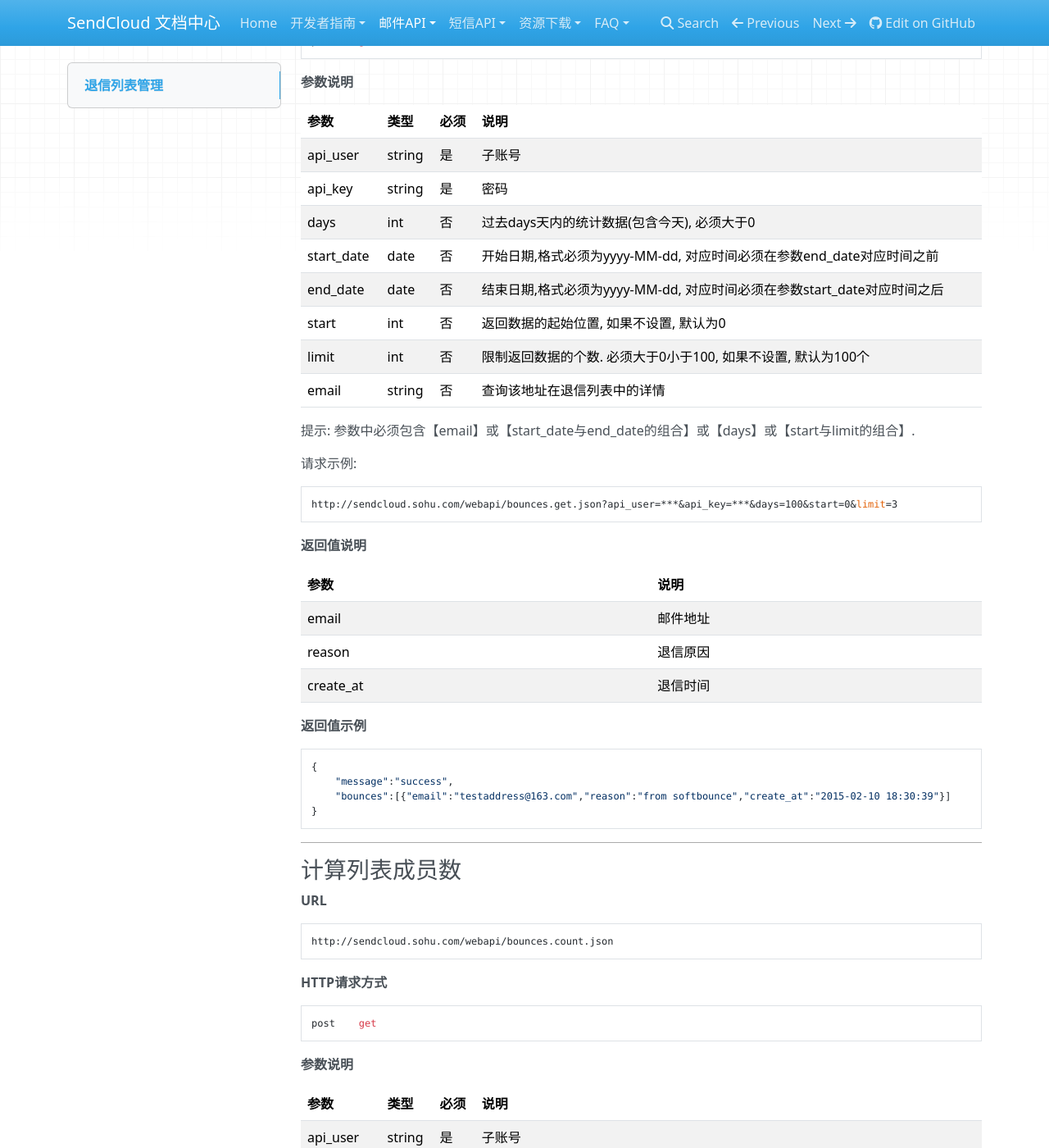
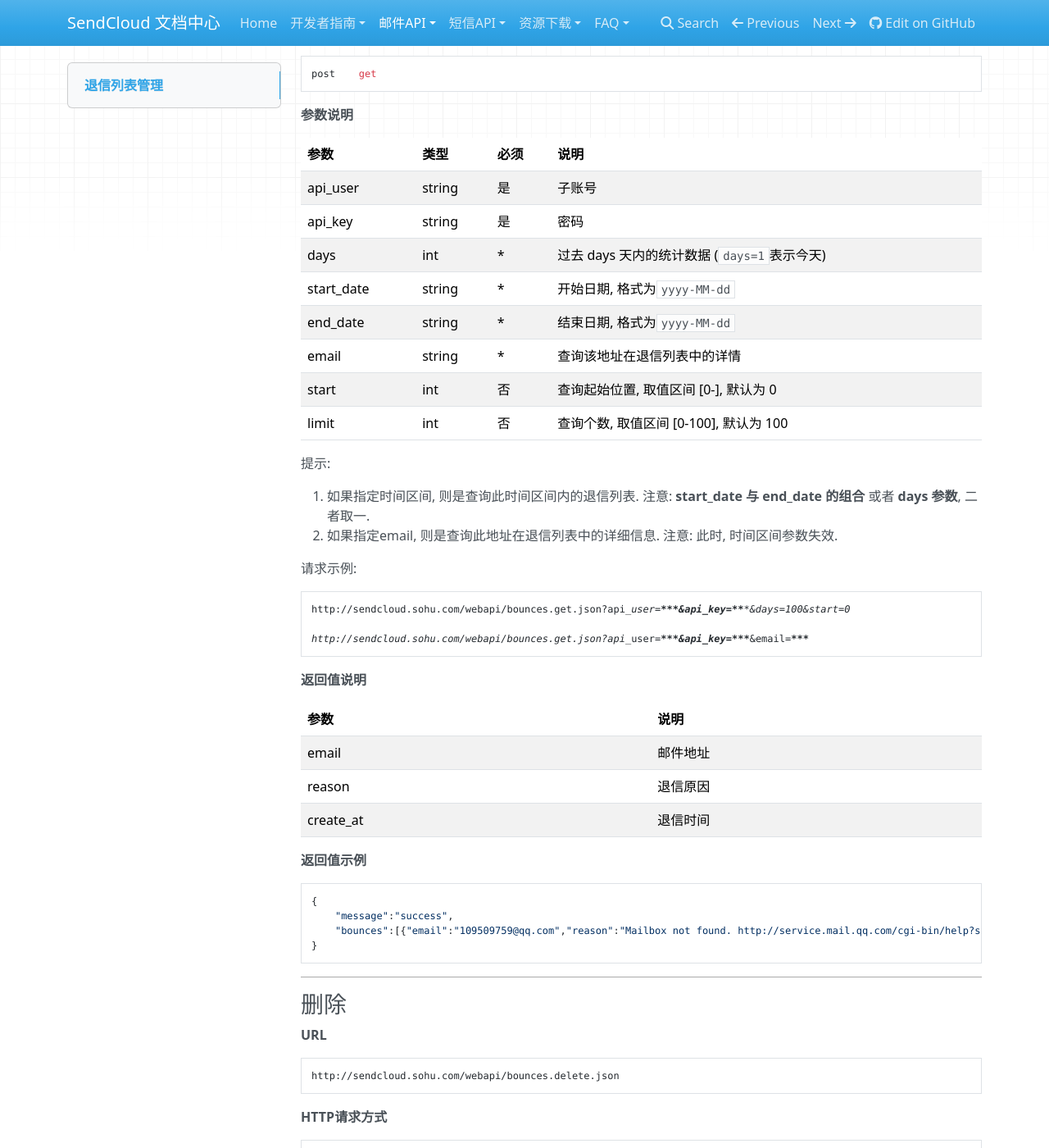
Before and after one commit to sendcloud2013/sendcloud_docs, an MkDocs documentation site: the page built from sources/email/bounce_do.md, in a window 1280 px wide and 1400 px high, scrolled down 373 px. Shown: the whole window at 82% size. Built offline with MkDocs 1.6.1, drawn with Linux system fonts in a browser that asks for light colours; nearby versions of some CDN libraries; old or Windows-style settings are respelled for this version of MkDocs; some of the changed text lies outside the part shown.

Commit message:
fix bounce,unsub,spamreport

````diff
--- a/mkdocs.yml
+++ b/mkdocs.yml
@@ -35,9 +35,9 @@ pages:
 - [email/queuestatus_do.md, '邮件API', '队列状态']
 - [email/stats_do.md, '邮件API', '数据统计']
 - [email/user_info.md, '邮件API', '用户信息']
-- [email/spamreported_do.md, '邮件API', '垃圾举报查询API']
-- [email/unsubscribe_do.md, '邮件API', '取消订阅管理API']
-- [email/bounce_do.md, '邮件API', '退信列表管理API']
+- [email/bounce_do.md, '邮件API', '退信列表管理']
+- [email/unsubscribe_do.md, '邮件API', '取消订阅管理']
+- [email/spamreported_do.md, '邮件API', '垃圾举报管理']
 - [email/webhook.md, '邮件API', 'webhook参数说明']
 
 - [sms/index.md, '短信API', '短信API']
--- a/sources/email/bounce_do.md
+++ b/sources/email/bounce_do.md
@@ -1,6 +1,8 @@
 ##退信列表管理
 
 由特定原因(如地址不存在等)被退信的邮件会进入此列表.
+
+在此列表中的邮件地址, 都不会再被发送邮件.
 
 你可以对此列表进行查询, 删除操作
 
@@ -23,18 +25,23 @@ post    get
 |:---|:---|:---|:---|
 |api_user|string|是|子账号|
 |api_key|string|是|密码|
-|days|int|否|过去days天内的统计数据(包含今天), 必须大于0|
-|start_date|date|否|开始日期,格式必须为yyyy-MM-dd, 对应时间必须在参数end_date对应时间之前|
-|end_date|date|否|结束日期,格式必须为yyyy-MM-dd, 对应时间必须在参数start_date对应时间之后|
-|start|int|否|返回数据的起始位置, 如果不设置, 默认为0|
-|limit|int|否|限制返回数据的个数. 必须大于0小于100, 如果不设置, 默认为100个|
-|email|string|否|查询该地址在退信列表中的详情|
+|days|int|*|过去 days 天内的统计数据 (`days=1`表示今天)|
+|start_date|string|*|开始日期, 格式为`yyyy-MM-dd`|
+|end_date|string|*|结束日期, 格式为`yyyy-MM-dd`|
+|email|string|*|查询该地址在退信列表中的详情|
+|start|int|否|查询起始位置, 取值区间 [0-], 默认为 0|
+|limit|int|否|查询个数, 取值区间 [0-100], 默认为 100|
 
-提示: 参数中必须包含【email】或【start_date与end_date的组合】或【days】或【start与limit的组合】.
+提示:
+
+1. 如果指定时间区间, 则是查询此时间区间内的退信列表. 注意: **start_date 与 end_date 的组合** 或者 **days 参数**, 二者取一.
+2. 如果指定email, 则是查询此地址在退信列表中的详细信息. 注意: 此时, 时间区间参数失效.
 
 请求示例:
 ```
-http://sendcloud.sohu.com/webapi/bounces.get.json?api_user=***&api_key=***&days=100&start=0&limit=3
+http://sendcloud.sohu.com/webapi/bounces.get.json?api_user=***&api_key=***&days=100&start=0
+
+http://sendcloud.sohu.com/webapi/bounces.get.json?api_user=***&api_key=***&email=***
 ```
 
 **返回值说明**
@@ -49,13 +56,60 @@ http://sendcloud.sohu.com/webapi/bounces.get.json?api_user=***&api_key=***&days=
 ```
 {
     "message":"success",
-    "bounces":[{"email":"testaddress@163.com","reason":"from softbounce","create_at":"2015-02-10 18:30:39"}]
+    "bounces":[{"email":"109509759@qq.com","reason":"Mailbox not found. http://service.mail.qq.com/cgi-bin/help?subtype=1&&id=20022&&no=1000728","create_at":"2015-03-12 19:07:40"}]
 }
 ```
 
 - - -
 
-###计算列表成员数
+###删除
+
+**URL**
+```
+http://sendcloud.sohu.com/webapi/bounces.delete.json
+```
+
+**HTTP请求方式**
+```
+post    get
+```
+
+**参数说明**
+
+|参数|类型|必须|说明|
+|:---|:---|:---|:---|
+|api_user|string|是|子账号|
+|api_key|string|是|密码|
+|start_date|string|*|开始日期, 格式为`yyyy-MM-dd`|
+|end_date|string|*|结束日期, 格式为`yyyy-MM-dd`|
+|email|string|否|要删除的地址|
+
+提示:
+
+1. 如果指定时间区间, 则是删除此时间区间内的所有退信地址.
+2. 如果指定email, 则是在退信列表中删除此地址. 注意: 此时, 时间区间参数失效.
+
+**请求示例**
+```
+http://sendcloud.sohu.com/webapi/bounces.delete.json?api_user=***&api_key=***&email=***
+```
+
+**返回值说明**
+
+|参数|说明|
+|:---|:---|
+|del_count|成功删除的地址个数|
+
+**返回值示例**
+```
+{
+    "message":"success",
+    "del_count":1
+}
+```
+- - -
+
+###计数
 
 **URL**
 ```
@@ -73,11 +127,13 @@ post    get
 |:---|:---|:---|:---|
 |api_user|string|是|子账号|
 |api_key|string|是|密码|
-|days|int|否|过去days天内的统计数据(包含今天), 必须大于0|
-|start_date|date|否|开始日期,格式必须为yyyy-MM-dd, 对应时间必须在参数end_date对应时间之前|
-|end_date|date|否|结束日期,格式必须为yyyy-MM-dd, 对应时间必须在参数start_date对应时间之后|
+|days|int|*|过去 days 天内的统计数据 (`days=1`表示今天)|
+|start_date|string|*|开始日期, 格式为`yyyy-MM-dd`|
+|end_date|string|*|结束日期, 格式为`yyyy-MM-dd`|
 
-提示: 参数中必须包含days或【start_date与end_date的组合】.
+提示:
+
+1. 获取数据时, 必须指定时间区间. 即 **start_date 与 end_date 的组合** 或者 **days 参数**, 需二者取一
 
 **请求示例**
 ```
@@ -97,49 +153,3 @@ http://sendcloud.sohu.com/webapi/bounces.count.json?api_user=***&api_key=***&day
     "count":200
 }
 ```
-
-- - -
-
-###删除
-
-
-**URL**
-```
-http://sendcloud.sohu.com/webapi/bounces.delete.json
-```
-
-**HTTP请求方式**
-```
-post    get
-```
-
-**参数说明**
-
-|参数|类型|必须|说明|
-|:---|:---|:---|:---|
-|api_user|string|是|子账号|
-|api_key|string|是|密码|
-|start_date|date|否|开始日期,格式必须为yyyy-MM-dd, 对应时间必须在参数end_date对应时间之前|
-|end_date|date|否|结束日期,格式必须为yyyy-MM-dd, 对应时间必须在参数start_date对应时间之后|
-|email|string|否|要删除的地址|
-
-提示: 参数中必须包含email或【start_date与end_date的组合】.
-
-**请求示例**
-```
-http://sendcloud.sohu.com/webapi/bounces.delete.json?api_user=***&api_key=***&email=testaddress@163.com
-```
-
-**返回值说明**
-
-|参数|说明|
-|:---|:---|
-|del_count|成功删除的地址个数|
-
-**返回值示例**
-```
-{
-    "message":"success",
-    "del_count":1
-}
-```
````
Also changed, not shown: sources/email/index.md (+1 -1 lines), sources/email/spamreported_do.md (+18 -8 lines), sources/email/stats_do.md (+6 -6 lines), sources/email/unsubscribe_do.md (+65 -58 lines).
